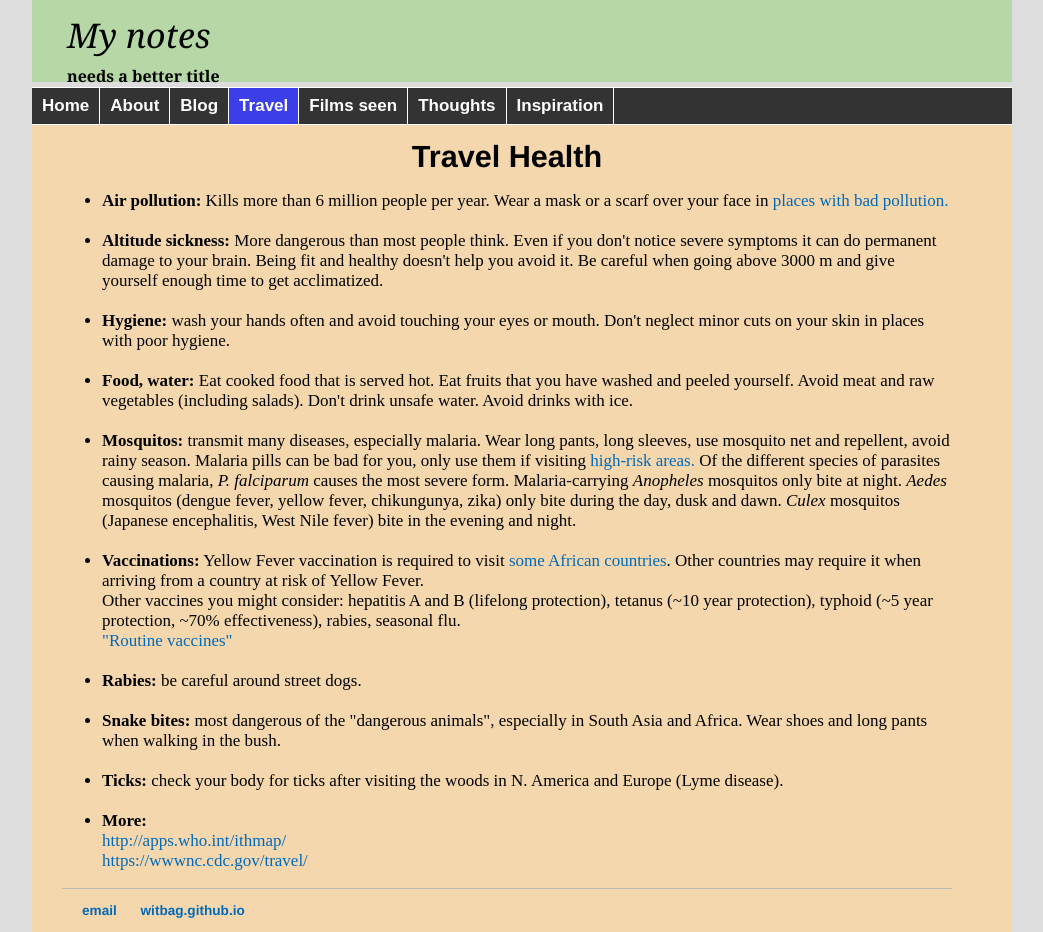
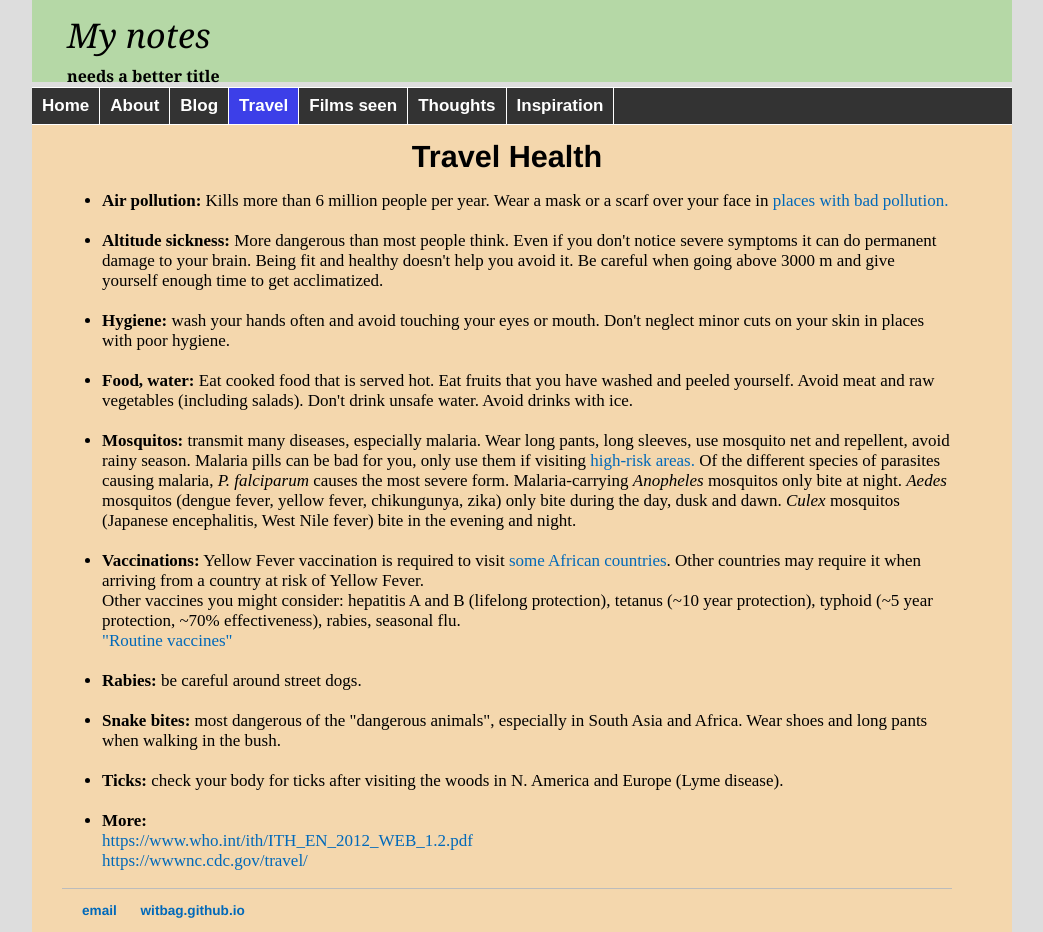
Before and after one commit to witbag/witbag.github.io, a Jekyll site: the page built from travel/health.html, in a window 1280 px wide. Shown: the whole page, without its empty margins (118-1161 px from the left). Built offline with Jekyll 4.4.1, drawn with Linux system fonts in a browser that asks for light colours; some of the changed lines change nothing that is shown.

Commit message:
Update health.html

```diff
--- a/travel/health.html
+++ b/travel/health.html
@@ -30,6 +30,6 @@ Other vaccines you might consider: hepatitis A and B (lifelong protection), teta
 <li><b>Ticks:</b> check your body for ticks after visiting the woods in N. America and Europe (Lyme disease).<br>
 <br>
 <li><b>More:</b><br>
-<a href="http://apps.who.int/ithmap/" target=_blank>http://apps.who.int/ithmap/</a><br>
+<a href="https://www.who.int/ith/ITH_EN_2012_WEB_1.2.pdf" target=_blank>https://www.who.int/ith/ITH_EN_2012_WEB_1.2.pdf</a><br>
 <a href="https://wwwnc.cdc.gov/travel/" target=_blank>https://wwwnc.cdc.gov/travel/</a><br>
 </ul>
```
